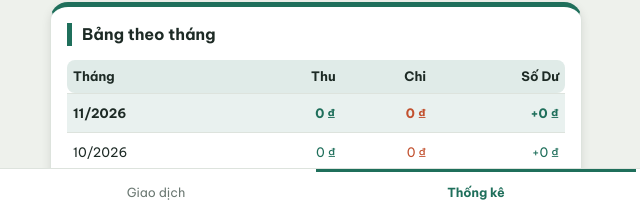
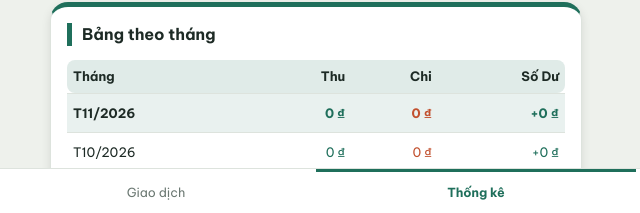
Before and after one commit to VinhLearnIT/ChiTieu, a plain HTML site: page index.html in a window 1280 px wide. Both pictures are taken after a click on the button "Thống kê". Shown: the part 585-798 px from the top of the page, 324-964 px from the left. Drawn offline with Linux system fonts and the light colour scheme.

Commit message:
Update index.html

```diff
--- a/index.html
+++ b/index.html
@@ -165,7 +165,7 @@ function stats(){
   const now=ym(new Date()),dn=S.m===now?new Date().getDate():daysIn(S.m);
   const six=[];for(let k=-5;k<=0;k++){const m=shift(S.m,k),t=mtx(m);six.push({m,l:'T'+Number(m.slice(5)),a:sum(t,'e'),b:sum(t,'i')})}
   const catRows=cs.length?cs.map(([c,v])=>`<tr><td><i class="dot" style="background:${col(c)};display:inline-block"></i> ${c}</td><td>${ex.filter(x=>x.c===c).length}</td><td>${fmt(v)}</td><td>${Math.round(v/exp*100)}%<span class="pb"><i style="width:${v/exp*100}%;background:${col(c)}"></i></span></td></tr>`).join(''):'<tr><td colspan="4" class="mut">Chưa có dữ liệu</td></tr>';
-  const monRows=six.slice().reverse().map(x=>`<tr class="${x.m===S.m?'cur':''}"><td>${mlabel(x.m).replace('Tháng ','')}</td><td class="i">${fmt(x.b)}</td><td class="e">${fmt(x.a)}</td><td class="${x.b>=x.a?'i':'e'}">${x.b>=x.a?'+':'−'}${fmt(Math.abs(x.b-x.a))}</td></tr>`).join('');
+  const monRows=six.slice().reverse().map(x=>`<tr class="${x.m===S.m?'cur':''}"><td>${mlabel(x.m).replace('Tháng ','T')}</td><td class="i">${fmt(x.b)}</td><td class="e">${fmt(x.a)}</td><td class="${x.b>=x.a?'i':'e'}">${x.b>=x.a?'+':'−'}${fmt(Math.abs(x.b-x.a))}</td></tr>`).join('');
   return `<div class="two"><div class="card ci"><span class="mut">▲ Tổng thu</span><b class="i">${fmt(inc)}</b></div><div class="card ce"><span class="mut">▼ Tổng chi</span><b class="e">${fmt(exp)}</b></div></div><div class="tiles"><div class="te2 mut">Chi TB/ngày<b>${fmt(exp/dn)}</b></div><div class="te2 mut">Chi lớn nhất<b>${fmt(big)}</b></div><div class="mut">Giao dịch<b>${l.length}</b></div></div>
   <div class="card sw"><h3>Thu và chi 6 tháng</h3>${bars(six,true)}<div class="leg"><span><i class="dot" style="background:var(--inc);display:inline-block"></i> Thu</span><span><i class="dot" style="background:var(--exp);display:inline-block"></i> Chi</span></div></div>
   <div class="card sw"><h3>Bảng theo tháng</h3><div class="wrap"><table class="st"><tr><th>Tháng</th><th>Thu</th><th>Chi</th><th>Số Dư</th></tr>${monRows}</table></div></div>
```
